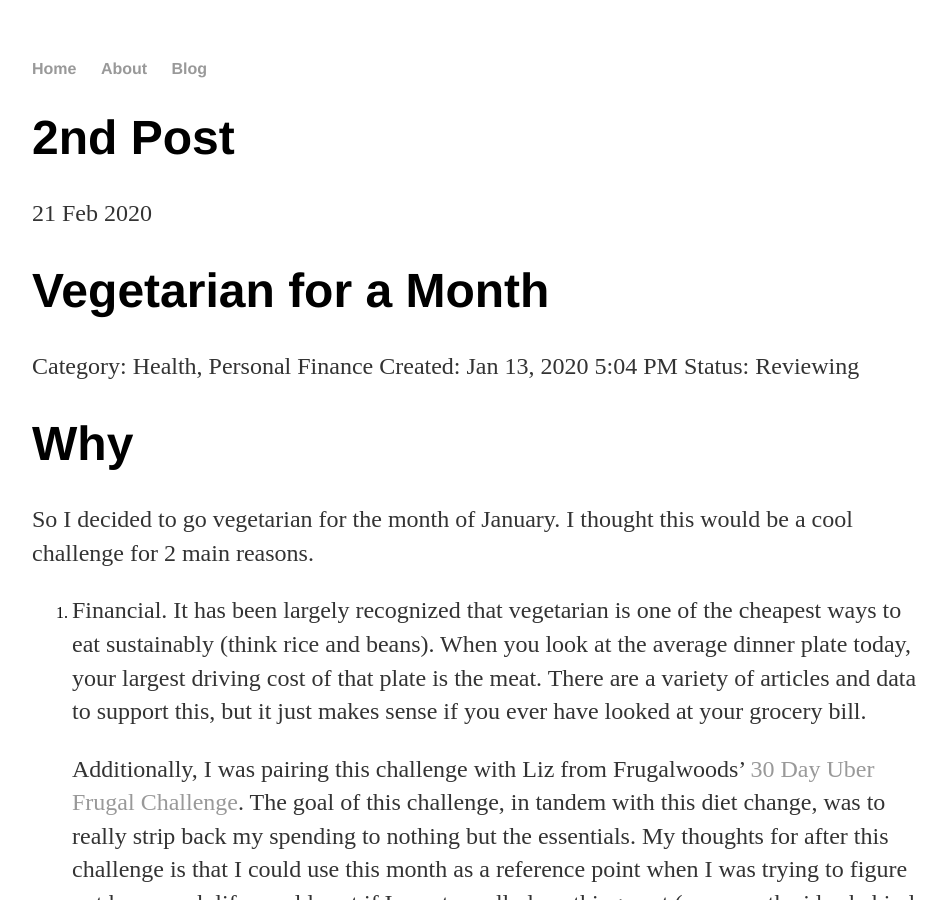
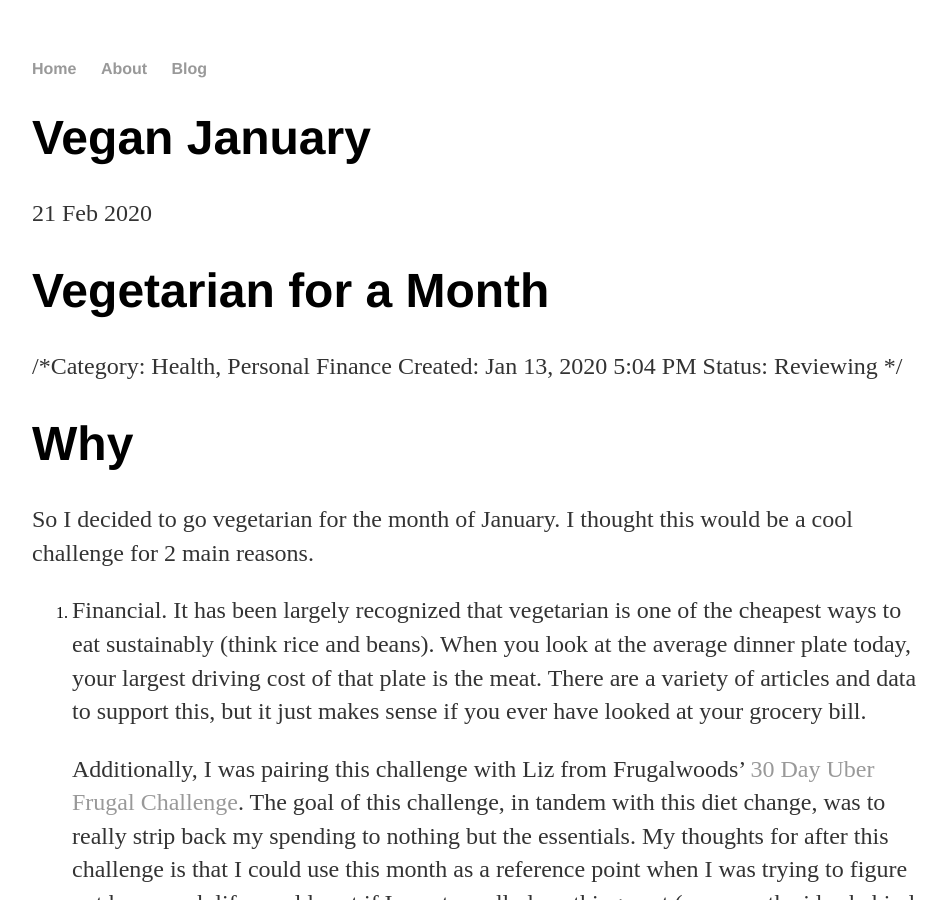
Before and after one commit to dalton-kuehl/dalton-kuehl.github.io, a Jekyll site: the page built from _posts/2020-02-21-vegan.md, in a window 1280 px wide and 900 px high. Shown: the whole window, without its empty margins (160-1106 px from the left). Built offline with Jekyll 4.4.1, drawn with Linux system fonts in a browser that asks for light colours; comment, search, counter and statistics services are not loaded.

Commit message:
Update 2020-02-21-vegan.md

```diff
--- a/_posts/2020-02-21-vegan.md
+++ b/_posts/2020-02-21-vegan.md
@@ -1,14 +1,14 @@
 ---
 layout: post
-title: "2nd Post"
+title: "Vegan January"
 date: 2020-02-21
 ---
 # Vegetarian for a Month
 
-Category: Health, Personal Finance
+/*Category: Health, Personal Finance
 Created: Jan 13, 2020 5:04 PM
 Status: Reviewing
-
+*/
 # Why
 
 So I decided to go vegetarian for the month of January. I thought this would be a cool challenge for 2 main reasons.
```
